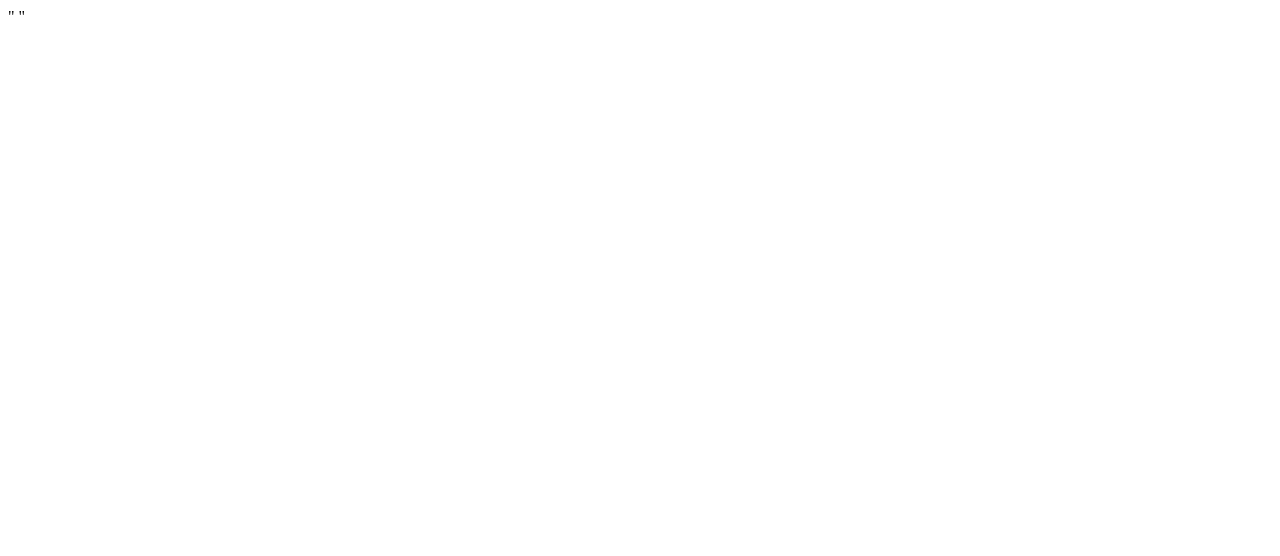
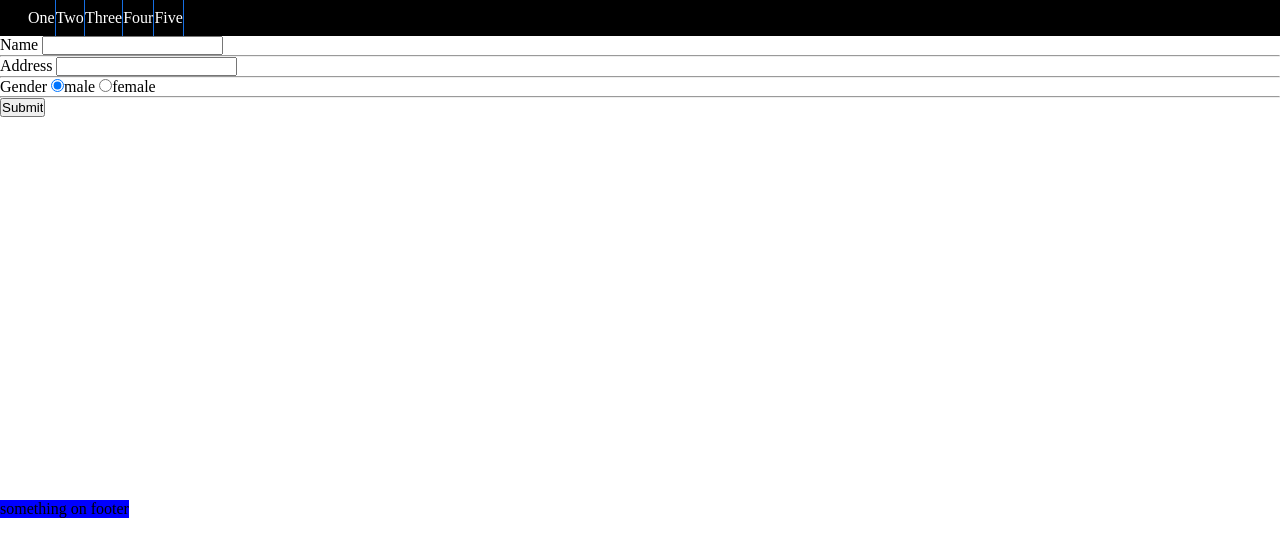
Before and after one commit to neutroline-surakshya/testrepository, a plain HTML site: page index.html in a window 1280 px wide. Drawn offline with Linux system fonts and the light colour scheme.

Commit message:
modified

```diff
--- a/index.html
+++ b/index.html
@@ -1 +1,28 @@
-" "
+<html>
+<head>
+<link rel="stylesheet" type=text/css href="style.css">
+</style>
+</head>
+<body>
+<ul>
+<a href="#"><li class="active">One</li></a>
+<a href="#"><li>Two</li></a>
+<a href="#"><li>Three</li></a>
+<a href="#"><li>Four</li></a>
+<a href="#"><li>Five</li></a>
+</ul>
+<form method="post">
+<label>Name</label>
+<input type="text" name="name"/><br/><hr/>
+<label>Address</label>
+<input type="text" name="address"/><br/><hr/>
+<label>Gender</label>
+<input type="radio" name="gender" checked="checked"/>male
+<input type="radio" name="gender"/>female
+<br/>
+<hr/>
+<input type="submit" name="send" id="btn"/>
+</form>
+</body>
+<footer><p>something on footer</p></footer>
+</html>
--- a/script.js
+++ /dev/null
@@ -1 +0,0 @@
-" "
--- a/style.css
+++ b/style.css
@@ -1 +1,9 @@
-" "
+*{margin:0;padding:0;}
+footer
+{position :absolute;background-color:blue;top:500px;}
+
+ul{margin:0;padding:0;list-style:none;height:36px;background-color:black;line-height:36px;}
+
+li{float:left;border-right:1px solid #156ee2;}
+a{display:block;padding:0 28px;color:#ffff;text-decoration:none;}
+a: hover, .active a{background-color:#156ee2;}
```
Also changed, not shown: 1 other file.
